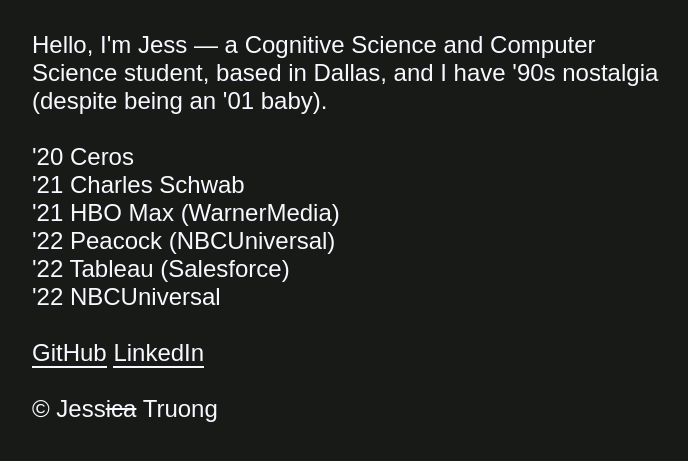
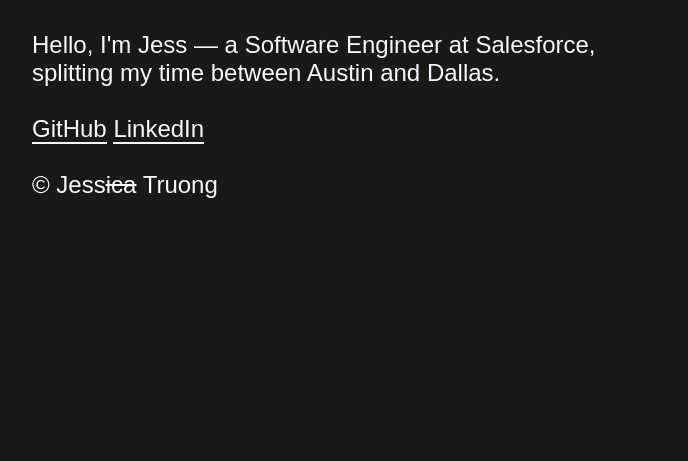
Before and after one commit to truongjessica/truongjessica.github.io, a plain HTML site: page index.html in a window 1280 px wide. Shown: the part 81-542 px from the top of the page, without its empty margins (288-976 px from the left). Drawn offline with Linux system fonts and the light colour scheme.

Commit message:
full time

```diff
--- a/index.html
+++ b/index.html
@@ -28,11 +28,10 @@
     <br>
     <br>
 
-    Hello, I'm Jess — a Cognitive Science and Computer Science student, based in Dallas, and I have '90s nostalgia
-    (despite being an '01 baby).
+    Hello, I'm Jess — a Software Engineer at Salesforce, splitting my time between Austin and Dallas.
 
     <br>
-    <br>
+<!--     <br>
 
     <div class="comp">
         '20 Ceros
@@ -57,7 +56,7 @@
     <div class="comp">
         '22 NBCUniversal
     </div>
-
+ -->
     <br>
 
     <a class="underline" href="https://github.com/truongjessica" target="_blank">GitHub</a>
```
